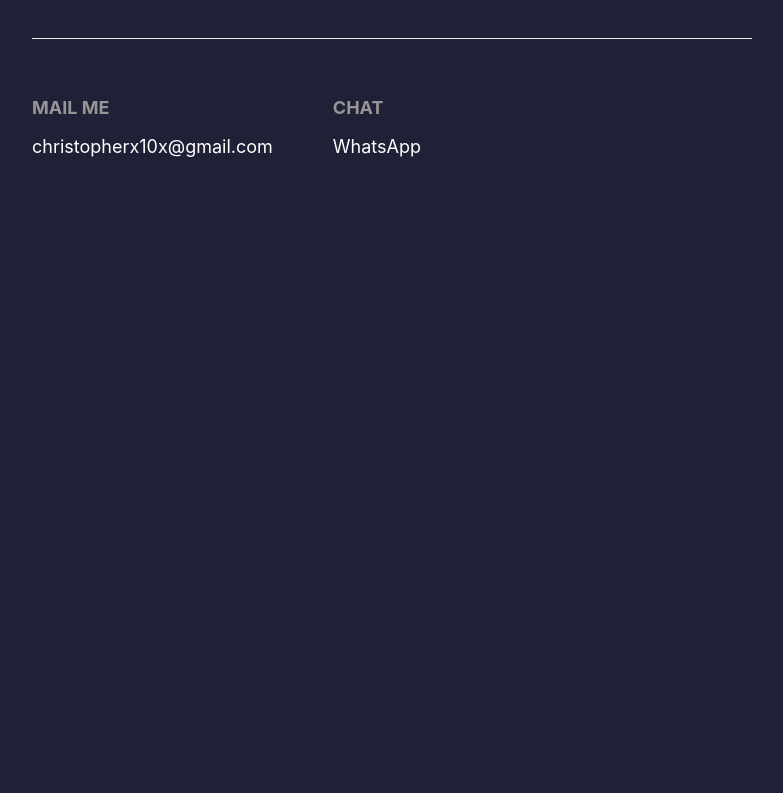
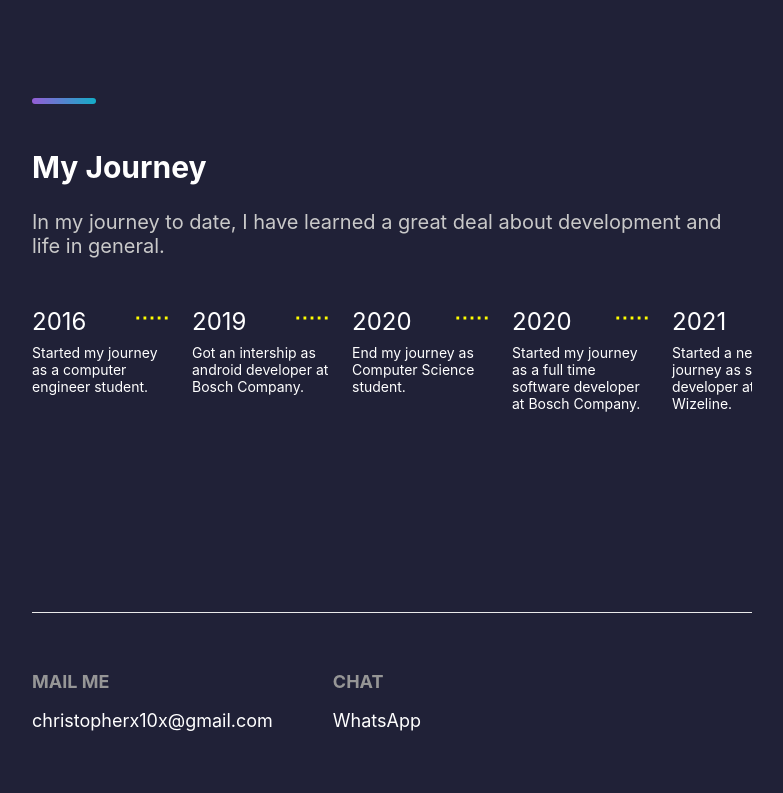
Before and after one commit to iChris96/my-portafolio, a Next.js app: page / in a window 1280 px wide. Shown: the part 1987-2780 px from the top of the page, without its empty margins (248-1031 px from the left). Before the commit the page ends 2200 px from the top, so only its background shows below. Built offline with nearby package versions, Linux system fonts and the light colour scheme.

Commit message:
ÃÃadd journey section and handle journey items.

```diff
--- /dev/null
+++ b/components/journey/index.js
@@ -0,0 +1,25 @@
+import React from "react";
+import styles from "/styles/Journey.module.css";
+import { AiOutlineSmallDash } from "react-icons/ai";
+
+const Journey = ({ children }) => {
+  return <ul className={styles.container}>{children}</ul>;
+};
+
+Journey.item = ({ year, title, subtitle, children, ...props }) => {
+  const handleOnClick = (scrollOffset) => {};
+
+  return (
+    <div className={styles.item_container} onClick={() => handleOnClick(40)}>
+      <div className={styles.item_header}>
+        <div>{year}</div>
+        <div>
+          <AiOutlineSmallDash className={styles.icon} />
+        </div>
+      </div>
+      <div className={styles.item_content}>{children}</div>
+    </div>
+  );
+};
+
+export default Journey;
--- a/components/projects/index.js
+++ b/components/projects/index.js
@@ -28,8 +28,10 @@ Projects.item = ({
       <div className={styles.footer_container}>
         <div className={styles.techArray_container}>
           {techArray &&
-            techArray.map((it) => (
-              <p className={styles.techArray_item}>{it}</p>
+            techArray.map((it, idx) => (
+              <p key={idx} className={styles.techArray_item}>
+                {it}
+              </p>
             ))}
         </div>
         <span className={styles.repoTitle}>
@@ -45,7 +47,7 @@ Projects.item = ({
 
 Projects.item.propTypes = {
   title: PropTypes.string.isRequired,
-  subtitle: PropTypes.func,
+  subtitle: PropTypes.string,
   description: PropTypes.string,
   repoUrl: PropTypes.string,
   // children: PropTypes.node.isRequired,
--- a/pages/index.js
+++ b/pages/index.js
@@ -7,6 +7,7 @@ import Text from "../components/text";
 import Footer from "../components/footer";
 import Skills from "../components/skills";
 import Projects from "../components/projects";
+import Journey from "../components/journey";
 
 export default function Main() {
   return (
@@ -32,8 +33,8 @@ export default function Main() {
               </div>
               <div className={styles.start_content_container}>
                 <Text>
-                  Hey there, This is Christopher. I am a software engineer who
-                  love <br />
+                  Hey there, this is Chris. I am a software engineer who love{" "}
+                  <br />
                   work with React, NodeJs and MoongoDB.
                 </Text>
               </div>
@@ -124,6 +125,36 @@ export default function Main() {
               </Projects>
             </div>
           </section>
+          <div className={styles.bar} />
+          <section className={styles.journey_section} id="journey">
+            <div>
+              <Text.title>My Journey</Text.title>
+              <Text>
+                In my journey to date, I have learned a great deal about
+                development and life in general.
+              </Text>
+            </div>
+            <div>
+              <Journey>
+                <Journey.item year="2016" title="Uni">
+                  Started my journey as a computer engineer student.
+                </Journey.item>
+                <Journey.item year="2019">
+                  Got an intership as android developer at Bosch Company.
+                </Journey.item>
+                <Journey.item year="2020">
+                  End my journey as Computer Science student.
+                </Journey.item>
+                <Journey.item year="2020">
+                  Started my journey as a full time software developer at Bosch
+                  Company.
+                </Journey.item>
+                <Journey.item year="2021">
+                  Started a new journey as software developer at Wizeline.
+                </Journey.item>
+              </Journey>
+            </div>
+          </section>
         </div>
       </main>
 
@@ -138,6 +169,11 @@ export default function Main() {
             <a href="https://wa.me/523312436505">WhatsApp</a>
           </Footer.item>
         </Footer>
+        <div style={{ textAlign: "center" }}>
+          <p>
+            Designed with <span style={{ color: "red" }}>♥</span> by Chris
+          </p>
+        </div>
       </footer>
     </div>
   );
--- a/styles/Home.module.css
+++ b/styles/Home.module.css
@@ -38,6 +38,14 @@
   padding: 1rem 0rem 5rem 0rem;
 }
 
+.projects_section {
+  padding: 1rem 0rem 5rem 0rem;
+}
+
+.journey_section {
+  padding: 1rem 0rem 5rem 0rem;
+}
+
 @media screen and (min-width: 800px) {
   .container {
     width: 100%;
--- /dev/null
+++ b/styles/Journey.module.css
@@ -0,0 +1,37 @@
+.container {
+  display: flex;
+  gap: 1rem;
+  overflow-x: scroll;
+  padding: 1rem 0rem;
+}
+
+.item_container {
+  display: flex;
+  flex-direction: column;
+  min-width: 7rem;
+  max-width: 9rem;
+}
+
+.item_header {
+  display: flex;
+  gap: 1rem;
+  flex-direction: row;
+  justify-content: space-between;
+  align-items: center;
+  font-size: 1.2rem;
+}
+
+.item_content {
+  font-size: 0.7rem;
+}
+
+.icon {
+  color: yellow;
+  font-size: 2rem;
+}
+
+@media screen and (min-width: 800px) {
+  .container {
+    overflow-x: hidden;
+  }
+}
```
